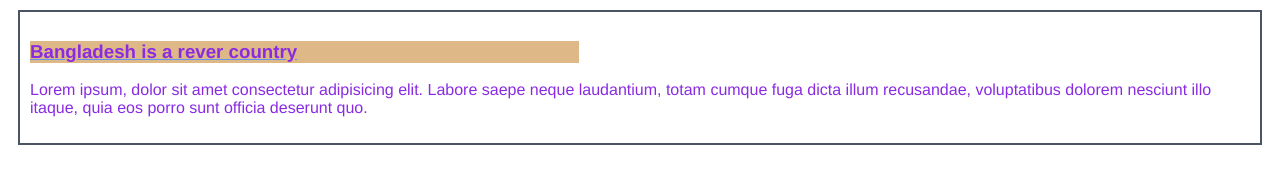
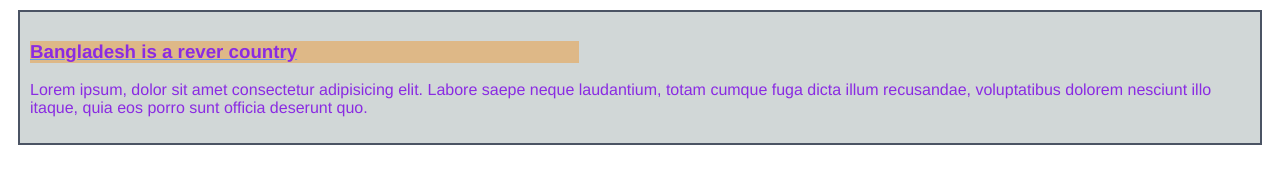
Before and after one commit to md-salauddin-6609/my-difficult-github-repo, a plain HTML site: page index.html in a window 1280 px wide. Drawn offline with Linux system fonts and the light colour scheme.

Commit message:
add new background color

```diff
--- a/style/blogs.css
+++ b/style/blogs.css
@@ -4,6 +4,7 @@ div{
     margin: 10px;
     color: blueviolet;
     font-family: 'Franklin Gothic Medium', 'Arial Narrow', Arial, sans-serif;
+    background-color: rgb(209, 215, 215);
 
 }
 h3{
```
